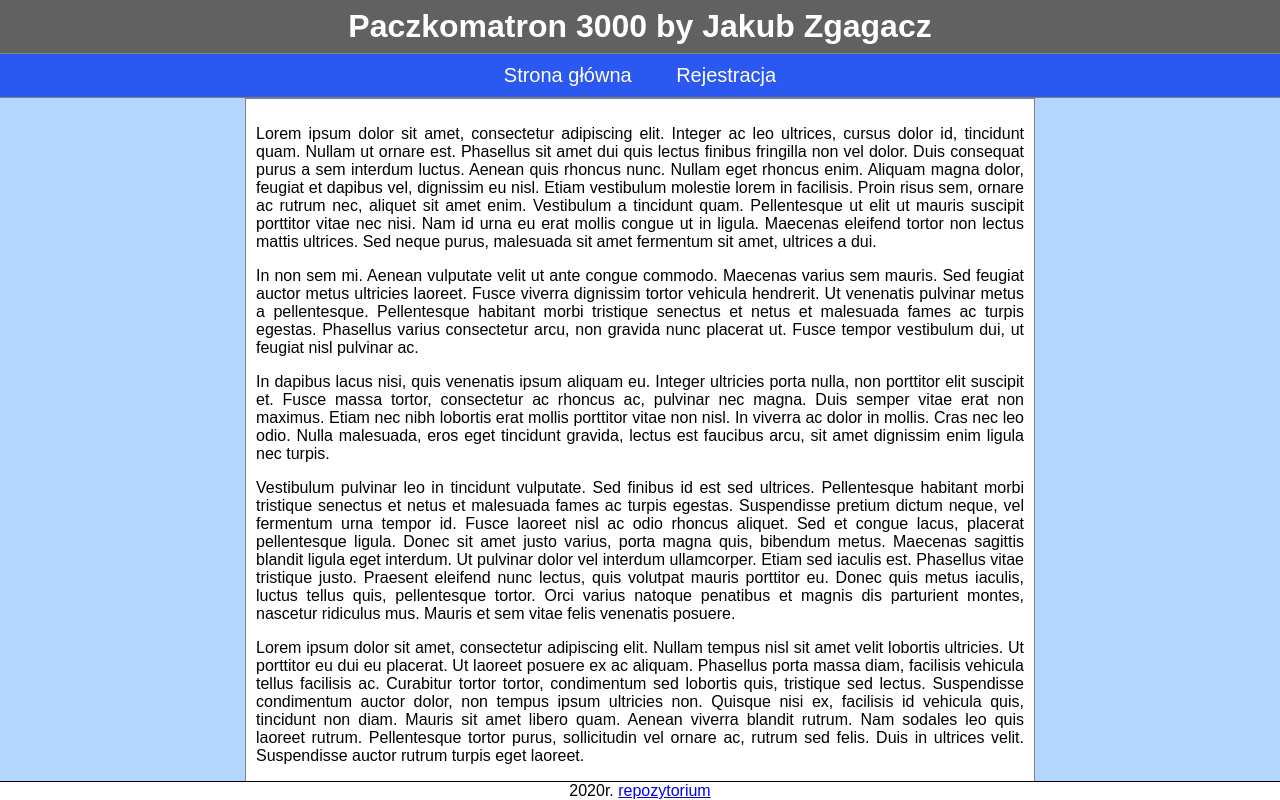
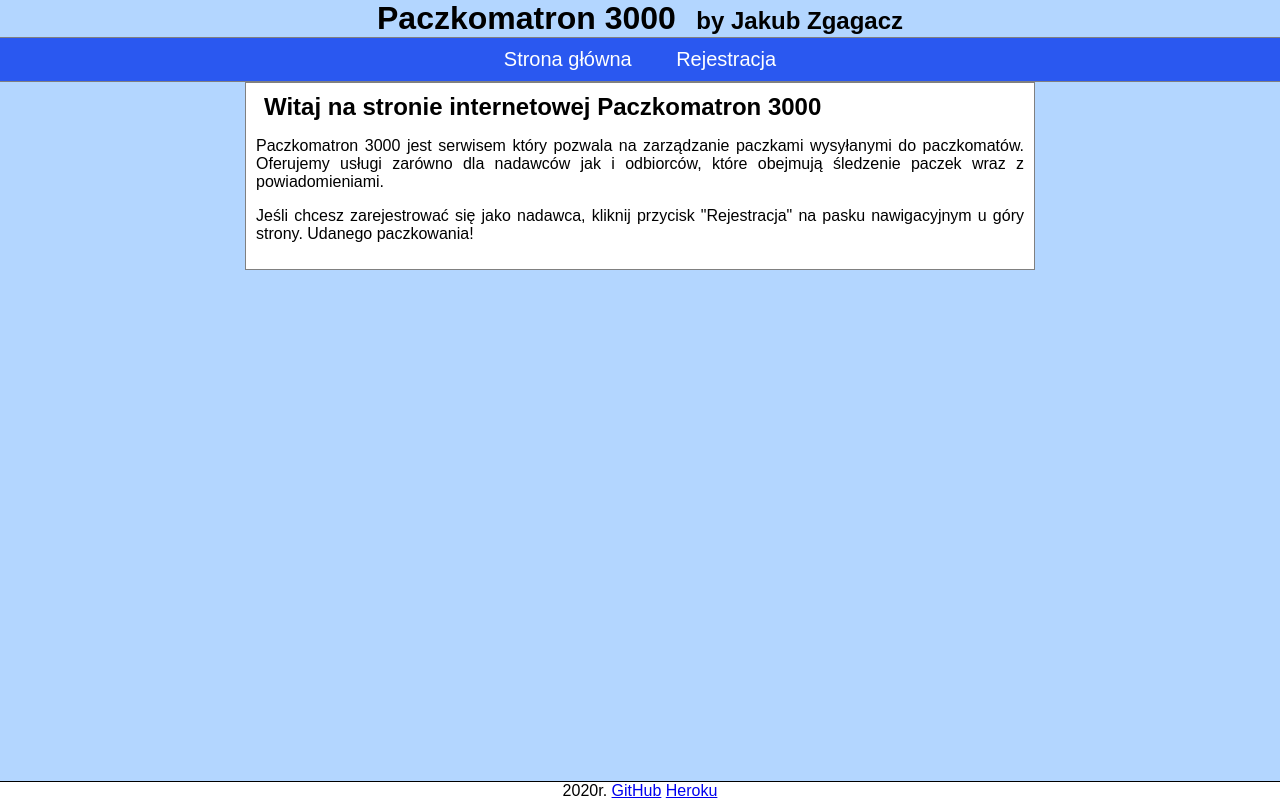
Before and after one commit to Kunikowski/Paczkomatron3000, a Flask app: page / in a window 1280 px wide. Run offline with Flask 2, Linux system fonts and the light colour scheme.

Commit message:
Fixed regex in signupform, css changes, footer

```diff
--- a/static/main.css
+++ b/static/main.css
@@ -6,12 +6,14 @@ body {
     font-family: Arial, Helvetica, sans-serif;
 }
 
-header h1 {
+header {
+    text-align: center;
+}
+
+header h1, h2{
     margin-bottom: 0px;
     padding: 8px;
-    background-color: rgb(97, 97, 97);
-    color: white;
-    text-align: center;
+    display: inline;
 }
 
 main {
--- a/templates/base.html
+++ b/templates/base.html
@@ -6,7 +6,8 @@
     </head>
     <body>
         <header>
-            <h1>Paczkomatron 3000 by Jakub Zgagacz</h2>
+            <h1>Paczkomatron 3000</h1>
+            <h2>by Jakub Zgagacz</h2>
         </header>
         <nav>
             <a href="/">Strona główna</a>
@@ -15,6 +16,6 @@
         <main>
             {% block content %}{% endblock %}
         </main>
-        <footer>2020r. <a href="https://github.com/jzgagacz/Paczkomatron3000">repozytorium</a></footer>
+        <footer>2020r. <a href="https://github.com/jzgagacz/Paczkomatron3000">GitHub</a> <a href="https://fathomless-beyond-00111.herokuapp.com/">Heroku</a></footer>
     </body>
 </html>
--- a/templates/index.html
+++ b/templates/index.html
@@ -1,13 +1,8 @@
 {% extends 'base.html' %}
 {% block content %}
-<p>Lorem ipsum dolor sit amet, consectetur adipiscing elit. Integer ac leo ultrices, cursus dolor id, tincidunt quam. Nullam ut ornare est. Phasellus sit amet dui quis lectus finibus fringilla non vel dolor. Duis consequat purus a sem interdum luctus. Aenean quis rhoncus nunc. Nullam eget rhoncus enim. Aliquam magna dolor, feugiat et dapibus vel, dignissim eu nisl. Etiam vestibulum molestie lorem in facilisis. Proin risus sem, ornare ac rutrum nec, aliquet sit amet enim. Vestibulum a tincidunt quam. Pellentesque ut elit ut mauris suscipit porttitor vitae nec nisi. Nam id urna eu erat mollis congue ut in ligula. Maecenas eleifend tortor non lectus mattis ultrices. Sed neque purus, malesuada sit amet fermentum sit amet, ultrices a dui.
+<h2>Witaj na stronie internetowej Paczkomatron 3000</h2>
+<p>Paczkomatron 3000 jest serwisem który pozwala na zarządzanie paczkami wysyłanymi do paczkomatów. Oferujemy usługi zarówno dla nadawców jak i odbiorców, które obejmują
+    śledzenie paczek wraz z powiadomieniami.
 </p>
-<p>In non sem mi. Aenean vulputate velit ut ante congue commodo. Maecenas varius sem mauris. Sed feugiat auctor metus ultricies laoreet. Fusce viverra dignissim tortor vehicula hendrerit. Ut venenatis pulvinar metus a pellentesque. Pellentesque habitant morbi tristique senectus et netus et malesuada fames ac turpis egestas. Phasellus varius consectetur arcu, non gravida nunc placerat ut. Fusce tempor vestibulum dui, ut feugiat nisl pulvinar ac.
-</p>
-<p>In dapibus lacus nisi, quis venenatis ipsum aliquam eu. Integer ultricies porta nulla, non porttitor elit suscipit et. Fusce massa tortor, consectetur ac rhoncus ac, pulvinar nec magna. Duis semper vitae erat non maximus. Etiam nec nibh lobortis erat mollis porttitor vitae non nisl. In viverra ac dolor in mollis. Cras nec leo odio. Nulla malesuada, eros eget tincidunt gravida, lectus est faucibus arcu, sit amet dignissim enim ligula nec turpis.
-</p>
-<p>Vestibulum pulvinar leo in tincidunt vulputate. Sed finibus id est sed ultrices. Pellentesque habitant morbi tristique senectus et netus et malesuada fames ac turpis egestas. Suspendisse pretium dictum neque, vel fermentum urna tempor id. Fusce laoreet nisl ac odio rhoncus aliquet. Sed et congue lacus, placerat pellentesque ligula. Donec sit amet justo varius, porta magna quis, bibendum metus. Maecenas sagittis blandit ligula eget interdum. Ut pulvinar dolor vel interdum ullamcorper. Etiam sed iaculis est. Phasellus vitae tristique justo. Praesent eleifend nunc lectus, quis volutpat mauris porttitor eu. Donec quis metus iaculis, luctus tellus quis, pellentesque tortor. Orci varius natoque penatibus et magnis dis parturient montes, nascetur ridiculus mus. Mauris et sem vitae felis venenatis posuere.
-</p>
-<p>Lorem ipsum dolor sit amet, consectetur adipiscing elit. Nullam tempus nisl sit amet velit lobortis ultricies. Ut porttitor eu dui eu placerat. Ut laoreet posuere ex ac aliquam. Phasellus porta massa diam, facilisis vehicula tellus facilisis ac. Curabitur tortor tortor, condimentum sed lobortis quis, tristique sed lectus. Suspendisse condimentum auctor dolor, non tempus ipsum ultricies non. Quisque nisi ex, facilisis id vehicula quis, tincidunt non diam. Mauris sit amet libero quam. Aenean viverra blandit rutrum. Nam sodales leo quis laoreet rutrum. Pellentesque tortor purus, sollicitudin vel ornare ac, rutrum sed felis. Duis in ultrices velit. Suspendisse auctor rutrum turpis eget laoreet.
-</p>
+<p>Jeśli chcesz zarejestrować się jako nadawca, kliknij przycisk "Rejestracja" na pasku nawigacyjnym u góry strony. Udanego paczkowania!</p>
 {% endblock %}
```
Also changed, not shown: static/signupform.js (+8 -5 lines).
